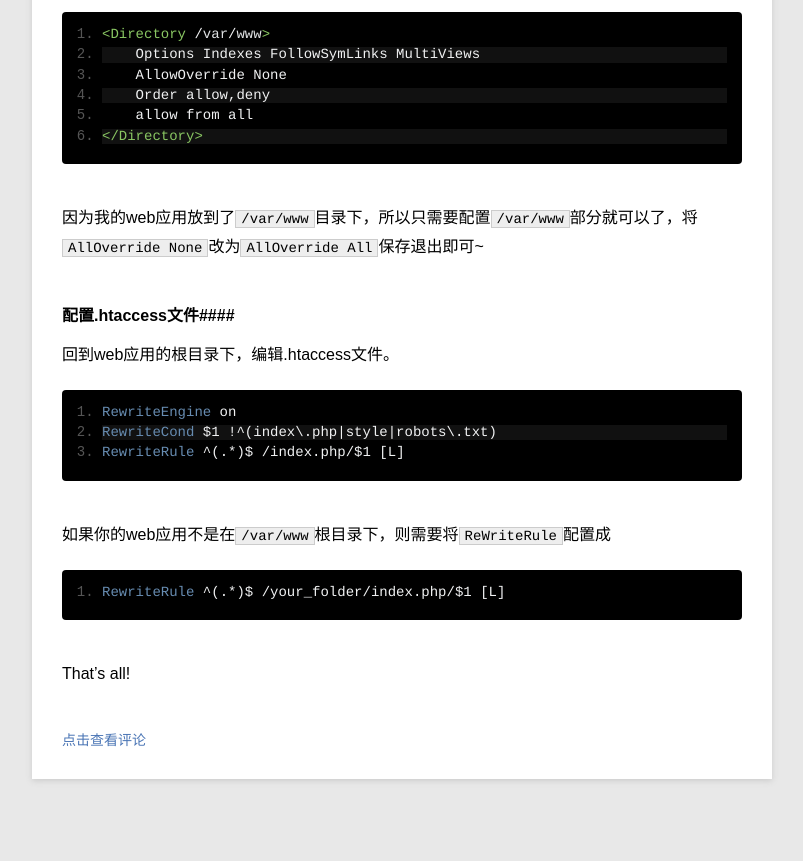
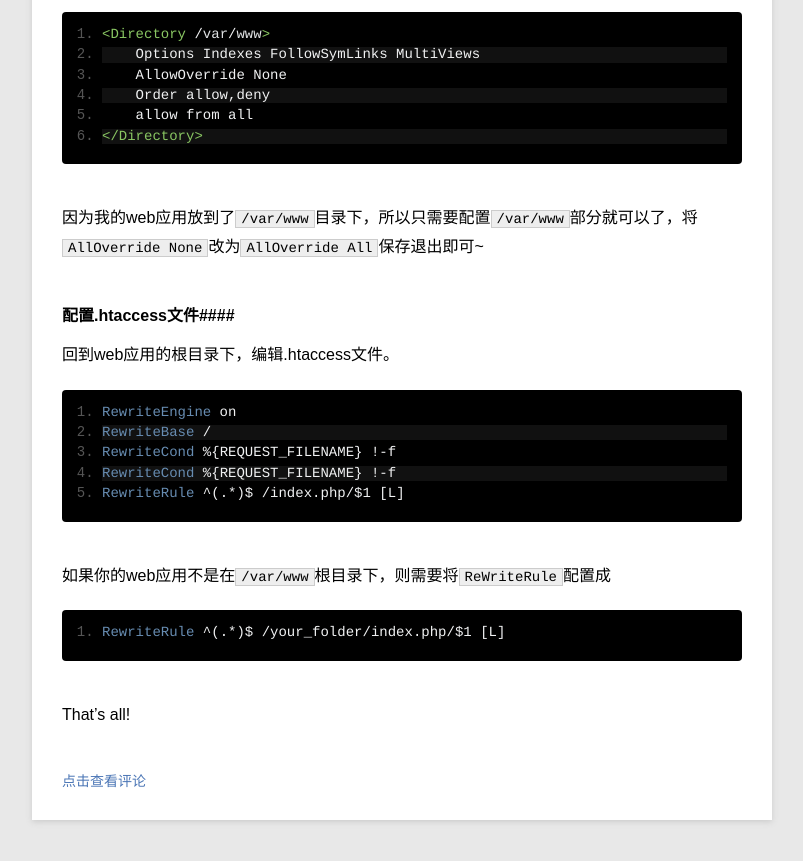
Before and after one commit to ikimi/ikimi.github.io, a Jekyll site: the page built from _posts/study/2014-11-03-CodeIgniter的URL优化.md, in a window 1280 px wide and 900 px high, scrolled down 2238 px. Shown: the top 861 px of the window, without its empty margins (78-881 px from the left). Built offline with Jekyll 4.4.1, drawn with Linux system fonts in a browser that asks for light colours; Markdown is read by kramdown in place of the engine named in the settings.

Commit message:
update .htaccess file

```diff
--- a/_posts/study/2014-11-03-CodeIgniter的URL优化.md
+++ b/_posts/study/2014-11-03-CodeIgniter的URL优化.md
@@ -79,7 +79,9 @@ apache2.conf是apache的配置文件，linux下的apache将配置信息分解到
 回到web应用的根目录下，编辑.htaccess文件。
 
     RewriteEngine on
-    RewriteCond $1 !^(index\.php|style|robots\.txt)
+    RewriteBase /
+    RewriteCond %{REQUEST_FILENAME} !-f
+    RewriteCond %{REQUEST_FILENAME} !-f
     RewriteRule ^(.*)$ /index.php/$1 [L]
 
 如果你的web应用不是在<code>/var/www</code>根目录下，则需要将<code>ReWriteRule</code>配置成
```
